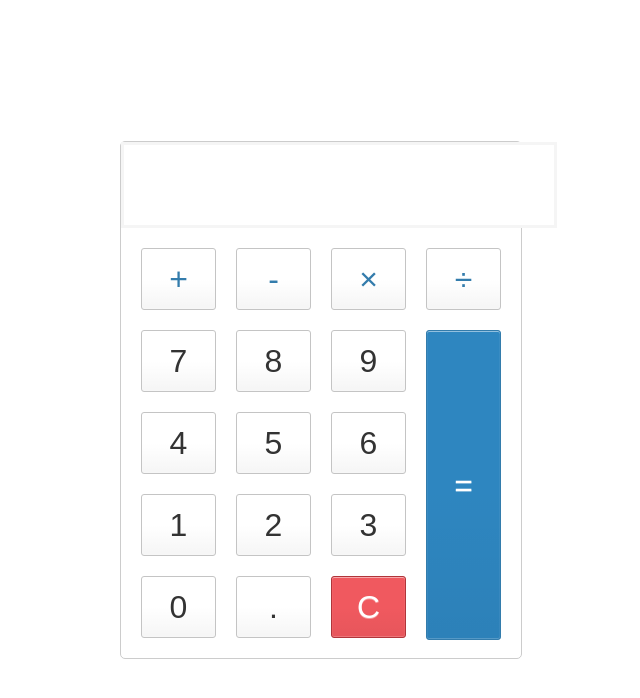
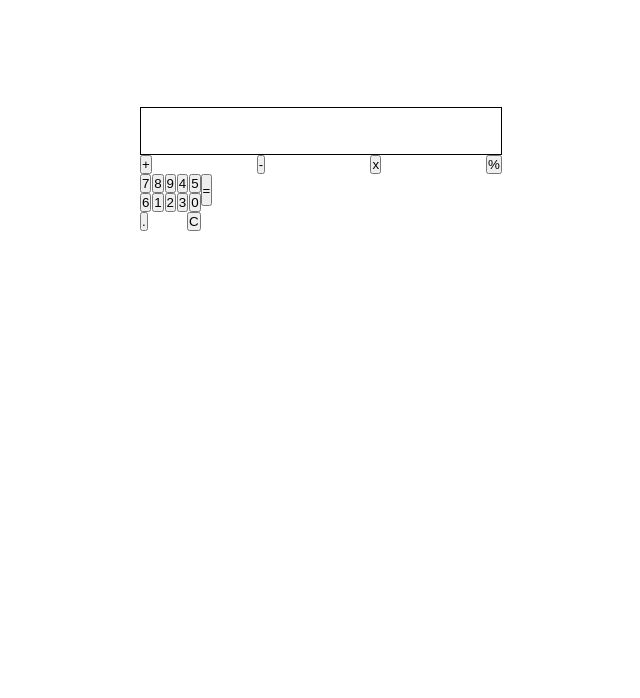
Before and after one commit to zsofiella/calculator, a plain HTML site: page index.html in a window 1280 px wide. Shown: the whole page, without its empty margins (319-959 px from the left). Drawn offline with Linux system fonts and the light colour scheme.

Commit message:
add width and height to elements

```diff
--- a/css/calculator.css
+++ b/css/calculator.css
@@ -1,85 +1,68 @@
 :root {
     font-family: Helvetica, Arial, sans-serif;
-  }
-  .html {
-    font-size: 62.5%;
-    box-sizing: border-box;
   }
 
   *, *::before, *::after {
     margin: 0;
     padding: 0;
-    box-sizing: inherit;
+    box-sizing: border-box;
+  }
+
+  .main {
+    display:flex;
+    align-items: center;
+    flex-direction: column;
   }
 
   .calculator {
-    border: 1px solid #ccc;
-    border-radius: 5px;
-    position: absolute;
-    top: 50%;
-    left: 50%;
-    transform: translate(-50%, -50%);
-    width: 400px;
+    width: 26rem;;
+    height: 25rem;
+    padding: 27px;
+    margin: 5rem;
   }
 
-  .calculator-screen {
+  .calculator-screen{
+    font-size: 1.5rem;
+    text-align: right;
+    height: 3rem;
     width: 100%;
-    font-size: 5rem;
-    height: 80px;
-    border: solid;
-    background-color: rgba(255,255,255);
-    color:rgba(0,0,0,.04);
-    text-align: right;
-    padding-right: 20px;
-    padding-left: 10px;
+    border: 1px solid;
   }
 
-  button {
-    height: 60px;
-    background-color: #fff;
-    border-radius: 3px;
-    border: 1px solid #c4c4c4;
-    background-color: transparent;
-    font-size: 2rem;
-    color: #333;
-    background-image: linear-gradient(to bottom,transparent,transparent 50%,rgba(0,0,0,.04));
-    box-shadow: inset 0 0 0 1px rgba(255,255,255,.05), inset 0 1px 0 0 rgba(255,255,255,.45), inset 0 -1px 0 0 rgba(255,255,255,.15), 0 1px 0 0 rgba(255,255,255,.15);
-    text-shadow: 0 1px rgba(255,255,255,.4);
+  .operation-keys {
+    display: flex;
+    flex-direction: row;
+    justify-content: space-between;
   }
 
   button:hover {
     background-color: #eaeaea;
   }
 
-  .operator {
-    color: #337cac;
+  .calculation-numbers {
+    font-size: 1,5 rem;
+    text-align: center;
+    width: 20%;
+    height: 2rem;
+    line-height: 2.5rem;
+    margin-right: 0.5rem;
+    display:flex;
   }
 
-  .all-clear {
-    background-color: #f0595f;
-    border-color: #b0353a;
-    color: #fff;
-  }
+.equal-container{
+  display: flex;
+}
 
-  .all-clear:hover {
-    background-color: #f17377;
-  }
+.numbers{
+  display: flex;
+  flex-direction: row;
+  flex-wrap: wrap;
+  justify-content: space-between;
+  width: 100%;
+}
 
-  .equal-sign {
-    background-color: #2e86c0;
-    border-color: #337cac;
-    color: #fff;
-    height: 100%;
-    grid-area: 2 / 4 / 6 / 5;
-  }
-
-  .equal-sign:hover {
-    background-color: #4e9ed4;
-  }
-
-  .calculator-keys {
-    display: grid;
-    grid-template-columns: repeat(4, 1fr);
-    grid-gap: 20px;
-    padding: 20px;
-  }
+.button{
+width: 25%;
+height: 50px;
+line-height: 2.5;
+}
--- a/index.html
+++ b/index.html
@@ -7,38 +7,34 @@
     <link rel="stylesheet" href="/css/calculator.css">
 </head>
 <body>
+  <div class="main">
     <div class="calculator">
-
-        <input type="text" class="calculator-screen" value="" disabled />
-
-        <div class="calculator-keys">
-
-          <button type="button" class="operator" value="+">+</button>
-          <button type="button" class="operator" value="-">-</button>
-          <button type="button" class="operator" value="*">&times;</button>
-          <button type="button" class="operator" value="/">&divide;</button>
-
+        <div class= "calculator-screen" ></div>
+        <div class="operation-keys">
+          <button type="button" class="operator">+</button>
+          <button type="button" class="operator">-</button>
+          <button type="button" class="operator">x</button>
+          <button type="button" class="operator">%</button>
+        </div>
+        <div class="calculation-numbers">
+          <div class="numbers">
             <button type="button" value="7">7</button>
             <button type="button" value="8">8</button>
             <button type="button" value="9">9</button>
-
-
             <button type="button" value="4">4</button>
             <button type="button" value="5">5</button>
             <button type="button" value="6">6</button>
-
-
             <button type="button" value="1">1</button>
             <button type="button" value="2">2</button>
             <button type="button" value="3">3</button>
-
-
             <button type="button" value="0">0</button>
             <button type="button" class="decimal" value=".">.</button>
             <button type="button" class="all-clear" value="all-clear">C</button>
-
-          <button type="button" class="equal-sign operator" value="=">=</button>
-
+          </div>
+          <div class="equal-container">
+            <button type="equal-button" class="equal-button">=</button>
+          </div>
+        </div>
       </div>
     </div>
 <script src="/js/calculator.js"></script>
```
Lines whose indentation alone changed are shown as unchanged.
